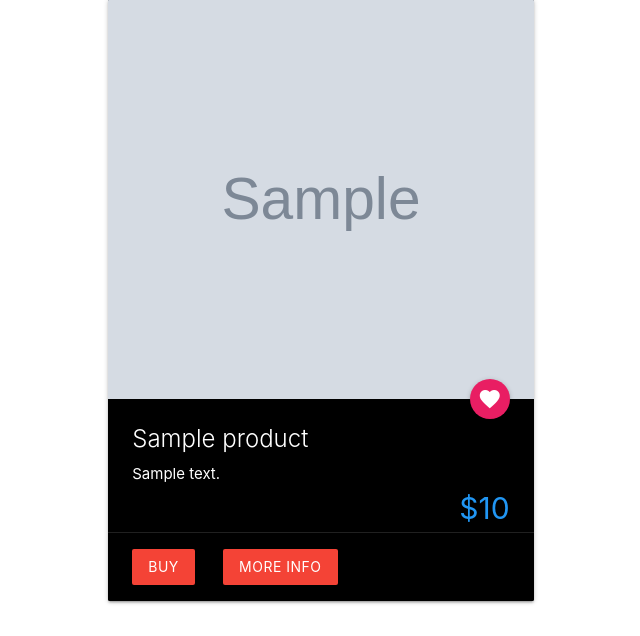
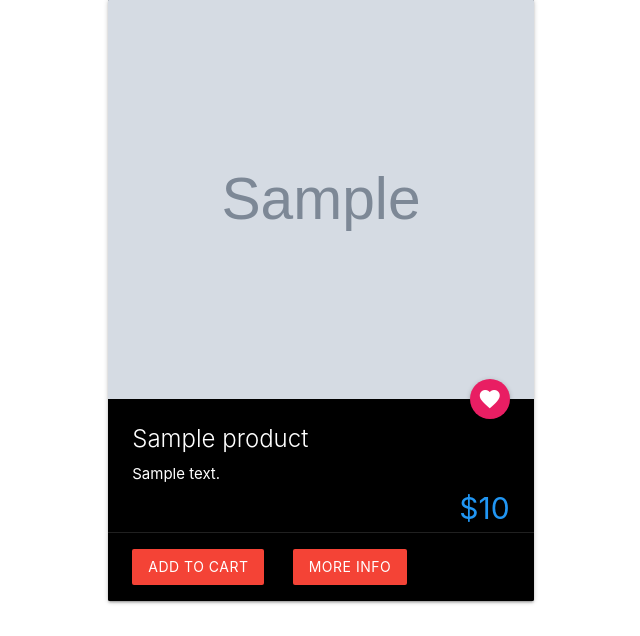
Before and after one commit to prathapkashyap/e-commerce-site, a Node server app: template views/frontpage.ejs in a window 1280 px wide. Shown: the part 629-1265 px from the top of the page, without its empty margins (95-735 px from the left). Run offline with Node 20, Linux system fonts and the light colour scheme; the template is opened without the code that fills it: most values are stand-ins (such as "Sample title", 1, 10 or a date in 2020); grey boxes marked "Sample" are stand-in pictures; some libraries are stand-ins or nearby versions.

Commit message:
changed buy to add to cart

```diff
--- a/views/frontpage.ejs
+++ b/views/frontpage.ejs
@@ -50,7 +50,7 @@
                             <br>
                         </div>
                         <div class="card-action">
-                        <a href="/add-to-cart/<%= product._id %>"><button class="btn red center"> BUY</button></a>
+                        <a href="/add-to-cart/<%= product._id %>"><button class="btn red center">Add to cart</button></a>
                         <a href="/product/moreinfo/<%= product._id %>"><button class="btn red"> More Info</button></a>
                         </div>
                 </div>
```
